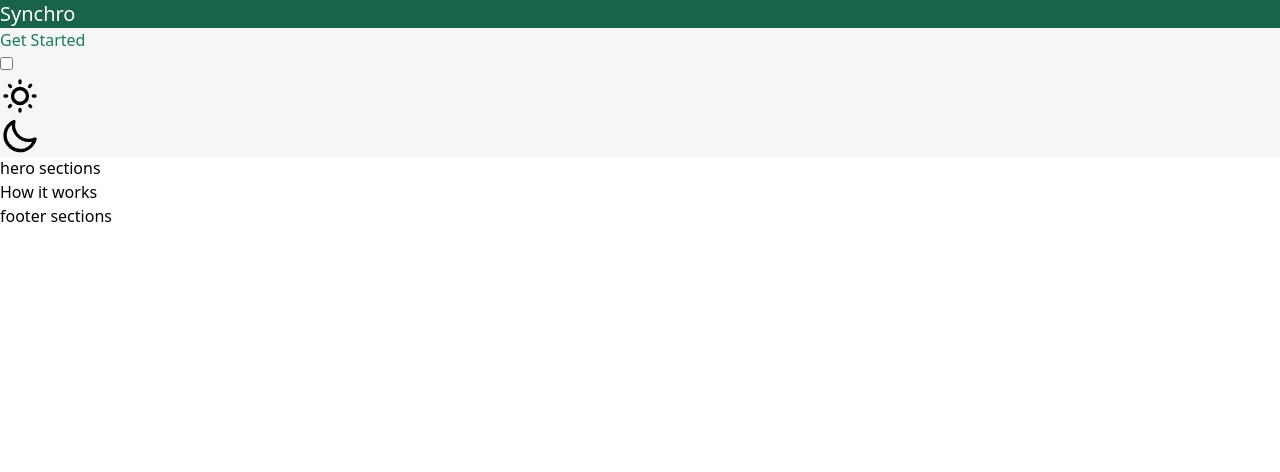
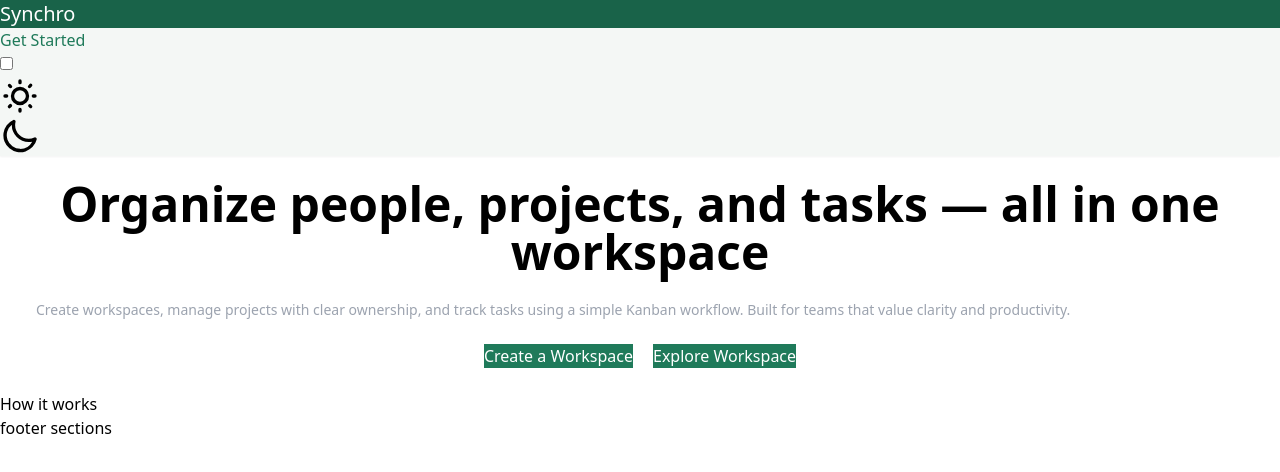
Before and after one commit to Dnshivani/Synchro, a React (Vite) app in the folder Frontend/: page / in a window 1280 px wide. Shown: the top 472 px of the page. Built offline with nearby package versions, Linux system fonts and the light colour scheme.

Commit message:
hero_section

```diff
--- a/Frontend/src/Components/HeroSection.jsx
+++ b/Frontend/src/Components/HeroSection.jsx
@@ -2,8 +2,13 @@ import React from 'react'
 
 export default function HeroSection() {
     return (
-        <div>
-            <p> hero sections</p>
+        <div className='p-6 space-y-3'>
+            <h2 className='text-5xl font-bold  text-center  '> Organize people, projects, and tasks — all in one workspace</h2>
+            <p className='text-sm text-gray-400 font-medium p-3'>Create workspaces, manage projects with clear ownership, and track tasks using a simple Kanban workflow. Built for teams that value clarity and productivity.</p>
+            <div className='flex  items-center justify-center flex-row gap-5'>
+                <button className=' btn btn-soft btn-primary hover:text-white-400'> Create a Workspace </button>
+                <button className='btn btn-active btn-primary hover:bg-green-200 text-slate-300' > Explore Workspace </button>
+            </div>
         </div>
     )
 }
```
